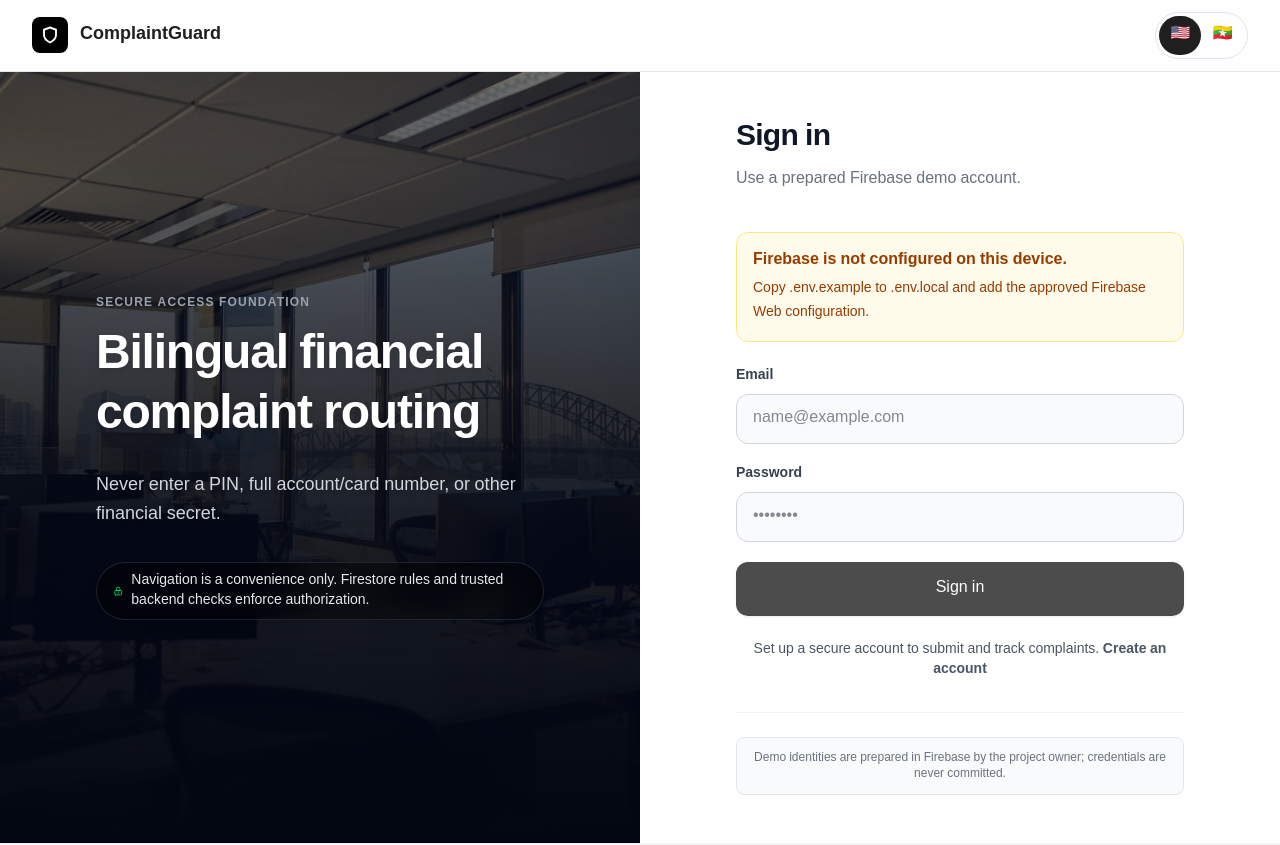
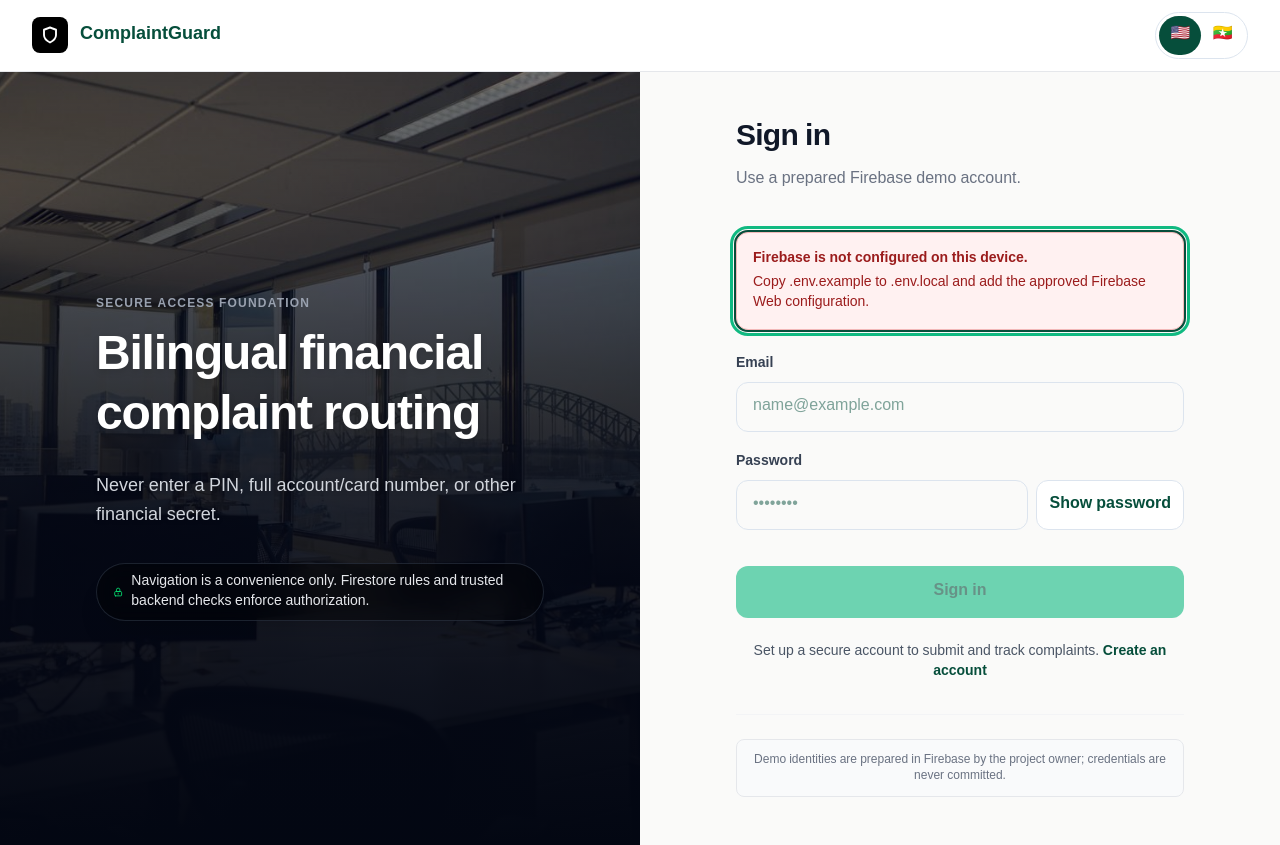
Before and after one commit to KaungMyatHtet-Coding/ComplaintGuard, a Next.js app in the folder frontend/: page /login in a window 1280 px wide. Built offline with nearby package versions, Linux system fonts and the light colour scheme; no server answers; a web font is replaced by a local one.

Commit message:
feat(frontend): apply secure approachable auth theme

```diff
--- a/frontend/src/app/globals.css
+++ b/frontend/src/app/globals.css
@@ -2,14 +2,18 @@
 @import "tailwindcss";
 
 :root {
-  --ink: #1f1f1f;
+  --forest: #064e3b;
+  --emerald: #10b981;
+  --warm-white: #fafaf9;
+  --ink: var(--forest);
   --muted: #5b6b82;
   --line: #dce4ee;
   --surface: #ffffff;
-  --canvas: #f4f4f4;
+  --canvas: var(--warm-white);
   --surface-alt: #f6f7ed;
-  --brand: #1f1f1f;
-  --brand-dark: #000000;
+  --brand: var(--forest);
+  --action: var(--emerald);
+  --brand-dark: var(--forest);
   --warning: #fff7e6;
   --danger: #9b1c1c;
 }
@@ -69,8 +73,114 @@ a {
 }
 
 :where(a, button, input, textarea, select, [tabindex]):focus-visible {
-  outline: 3px solid #f6f7ed;
+  outline: 3px solid var(--emerald);
   outline-offset: 3px;
+  box-shadow: 0 0 0 2px var(--forest);
+}
+
+.auth-page {
+  min-width: 0;
+  background: var(--warm-white);
+}
+
+.auth-form {
+  min-width: 0;
+  border-color: var(--line);
+  background: var(--surface);
+}
+
+.auth-input {
+  min-width: 0;
+  width: 100%;
+  border: 1px solid var(--line);
+  border-radius: 0.75rem;
+  background: var(--warm-white);
+  color: var(--forest);
+  caret-color: var(--action);
+  padding: 0.75rem 1rem;
+}
+
+.auth-input:focus {
+  border-color: var(--action);
+  background: var(--surface);
+  outline: none;
+  box-shadow: 0 0 0 3px rgb(16 185 129 / 25%);
+}
+
+.auth-input:focus-visible {
+  outline: 3px solid var(--emerald);
+  outline-offset: 2px;
+  box-shadow: 0 0 0 2px var(--forest);
+}
+
+.auth-input:-webkit-autofill,
+.auth-input:-webkit-autofill:hover,
+.auth-input:-webkit-autofill:focus,
+.auth-input:-webkit-autofill:active {
+  -webkit-text-fill-color: var(--forest);
+  caret-color: var(--action);
+  box-shadow: 0 0 0 1000px var(--warm-white) inset;
+  transition: background-color 9999s ease-out 0s;
+}
+
+.auth-password-row {
+  display: flex;
+  min-width: 0;
+  gap: 0.5rem;
+}
+
+.auth-password-row .auth-input {
+  flex: 1 1 auto;
+}
+
+.auth-password-toggle {
+  flex: 0 0 auto;
+  border: 1px solid var(--line);
+  border-radius: 0.75rem;
+  background: var(--surface);
+  color: var(--forest);
+  cursor: pointer;
+  padding: 0.75rem;
+  font-weight: 700;
+}
+
+.auth-password-toggle:hover {
+  border-color: var(--action);
+  background: #ecfdf5;
+}
+
+.auth-submit {
+  width: 100%;
+  border: 0;
+  border-radius: 0.75rem;
+  background: var(--action);
+  color: var(--forest);
+  cursor: pointer;
+  font-weight: 800;
+  padding: 0.875rem 1rem;
+}
+
+.auth-submit:hover:not(:disabled) {
+  background: #34d399;
+}
+
+.auth-submit:disabled {
+  cursor: not-allowed;
+  opacity: 0.6;
+}
+
+.auth-error-summary {
+  border-color: #f2b8b8;
+  background: #fff1f1;
+  color: var(--danger);
+}
+
+.auth-page a {
+  color: var(--forest);
+}
+
+.auth-page a:hover {
+  color: #047857;
 }
 
 .site-header {
@@ -230,8 +340,8 @@ a {
   width: 100%;
   border: 0;
   border-radius: 0.75rem;
-  background: var(--ink);
-  color: white;
+  background: var(--action);
+  color: var(--forest);
   cursor: pointer;
   font-weight: 600;
   padding: 0.875rem 1.1rem;
@@ -241,7 +351,7 @@ a {
 .primary-button:hover:not(:disabled) {
   transform: translateY(-1px);
   box-shadow: 0 4px 12px rgba(0,0,0,0.1);
-  background: #000000;
+  background: #34d399;
 }
 
 .primary-button:disabled {
--- a/frontend/src/app/login/page.tsx
+++ b/frontend/src/app/login/page.tsx
@@ -1,7 +1,7 @@
 "use client";
 
 import { useRouter } from "next/navigation";
-import { useEffect, useState, type FormEvent } from "react";
+import { useEffect, useRef, useState, type FormEvent } from "react";
 import Link from "next/link";
 
 import { AppHeader } from "@/components/app-header";
@@ -13,12 +13,20 @@ export default function LoginPage() {
   const { errorCode, profile, signIn, status, t } = useApp();
   const [email, setEmail] = useState("");
   const [password, setPassword] = useState("");
+  const [showPassword, setShowPassword] = useState(false);
+  const errorSummaryRef = useRef<HTMLDivElement>(null);
 
   useEffect(() => {
     if (profile && status === "authenticated") {
       router.replace(roleDestinations[profile.role]);
     }
   }, [profile, router, status]);
+
+  useEffect(() => {
+    if (status === "error" || status === "configuration_missing") {
+      window.requestAnimationFrame(() => errorSummaryRef.current?.focus());
+    }
+  }, [status]);
 
   async function submit(event: FormEvent<HTMLFormElement>) {
     event.preventDefault();
@@ -33,7 +41,7 @@ export default function LoginPage() {
   return (
     <>
       <AppHeader />
-      <main className="flex min-h-[calc(100vh-4.5rem)] bg-white animate-fade-in">
+      <main className="auth-page flex min-h-[calc(100vh-4.5rem)] animate-fade-in">
         {/* Left Side: Intro & Branding */}
         <div className="hidden lg:flex lg:w-1/2 flex-col justify-center px-12 xl:px-24 relative overflow-hidden bg-gray-950">
           <div
@@ -66,14 +74,14 @@ export default function LoginPage() {
             </div>
 
             {configurationMissing ? (
-              <div className="mb-6 p-4 rounded-xl bg-amber-50 border border-amber-200 text-amber-800" role="alert">
+              <div ref={errorSummaryRef} tabIndex={-1} className="auth-error-summary mb-6 rounded-xl border p-4 text-sm" role="alert">
                 <strong className="block font-bold mb-1">{t("configMissing")}</strong>
                 <span className="text-sm">{t("configHelp")}</span>
               </div>
             ) : null}
 
             {status === "error" ? (
-              <div className="mb-6 p-4 rounded-xl bg-red-50 border border-red-200 text-red-800 font-medium text-sm" role="alert">
+              <div ref={errorSummaryRef} tabIndex={-1} className="auth-error-summary mb-6 rounded-xl border p-4 text-sm font-medium" role="alert">
                 {permissionError ? t("permissionError") : t("authError")}
               </div>
             ) : null}
@@ -96,28 +104,33 @@ export default function LoginPage() {
                   required
                   value={email}
                   onChange={(event) => setEmail(event.target.value)}
-                  className="w-full px-4 py-3 rounded-xl border border-gray-300 focus:ring-2 focus:ring-black focus:border-black transition-all bg-gray-50 focus:bg-white text-gray-900 outline-none"
+                  className="auth-input"
                   placeholder="name@example.com"
                 />
               </div>
 
               <div>
               <label htmlFor="login-password" className="block text-sm font-bold text-gray-700 mb-2">{t("password")}</label>
+              <div className="auth-password-row">
               <input
                 id="login-password"
                 name="password"
-                  type="password"
+                  type={showPassword ? "text" : "password"}
                   autoComplete="current-password"
                   required
                   value={password}
                   onChange={(event) => setPassword(event.target.value)}
-                  className="w-full px-4 py-3 rounded-xl border border-gray-300 focus:ring-2 focus:ring-black focus:border-black transition-all bg-gray-50 focus:bg-white text-gray-900 outline-none"
+                  className="auth-input"
                   placeholder="••••••••"
                 />
+                <button type="button" className="auth-password-toggle" aria-label={showPassword ? t("hidePassword") : t("showPassword")} onClick={() => setShowPassword((value) => !value)}>
+                  {showPassword ? t("hidePassword") : t("showPassword")}
+                </button>
+              </div>
               </div>
 
               <button
-                className="w-full flex justify-center py-3.5 px-4 border border-transparent rounded-xl shadow-sm text-sm font-bold text-white bg-black hover:bg-gray-900 focus:outline-none focus:ring-2 focus:ring-offset-2 focus:ring-black transition-all disabled:opacity-70 disabled:cursor-not-allowed mt-4"
+                className="auth-submit mt-4"
                 disabled={isLoading || configurationMissing}
                 suppressHydrationWarning
               >
@@ -127,7 +140,7 @@ export default function LoginPage() {
 
             <div className="mt-6 text-center text-sm text-gray-600">
               <span>{t("registerLead")} </span>
-              <Link href="/register" className="font-bold underline underline-offset-4 hover:text-black">
+              <Link href="/register" className="font-bold underline underline-offset-4">
                 {t("createAccount")}
               </Link>
             </div>
--- a/frontend/src/app/register/page.tsx
+++ b/frontend/src/app/register/page.tsx
@@ -213,7 +213,7 @@ export default function RegisterPage() {
   return (
     <>
       <AppHeader />
-      <main className="min-h-[calc(100vh-4.5rem)] bg-white px-4 py-10 sm:px-6 lg:px-8">
+      <main className="auth-page min-h-[calc(100vh-4.5rem)] px-4 py-10 sm:px-6 lg:px-8">
         <div className="mx-auto w-full max-w-xl">
           <div className="mb-8 text-center">
             <h1 className="text-3xl font-extrabold tracking-tight text-gray-900">{title}</h1>
@@ -223,7 +223,7 @@ export default function RegisterPage() {
           {formError || supportRequired || status === "configuration_missing" ? (
             <div
               ref={errorSummaryRef}
-              className="mb-6 rounded-xl border border-red-200 bg-red-50 p-4 text-sm text-red-800"
+              className="auth-error-summary mb-6 rounded-xl border p-4 text-sm"
               role="alert"
               tabIndex={-1}
             >
@@ -245,11 +245,11 @@ export default function RegisterPage() {
           ) : null}
 
           {showForm && !accountCreated ? (
-            <form onSubmit={recovery ? submitRecovery : submitRegistration} noValidate className="space-y-5 rounded-2xl border border-gray-200 bg-white p-5 shadow-sm sm:p-8">
+            <form onSubmit={recovery ? submitRecovery : submitRegistration} noValidate className="auth-form space-y-5 rounded-2xl border p-5 shadow-sm sm:p-8">
               {!recovery ? (
                 <div>
                   <label htmlFor="register-email" className="mb-2 block text-sm font-bold text-gray-700">{t("email")}</label>
-                  <input id="register-email" name="email" type="email" autoComplete="email" value={input.email} onChange={(event) => updateField("email", event.target.value)} aria-invalid={Boolean(fieldErrors.email)} aria-describedby="register-email-help register-email-error" className="w-full rounded-xl border border-gray-300 bg-gray-50 px-4 py-3 text-gray-900 outline-none transition-all focus:border-black focus:bg-white focus:ring-2 focus:ring-black" />
+                  <input id="register-email" name="email" type="email" autoComplete="email" value={input.email} onChange={(event) => updateField("email", event.target.value)} aria-invalid={Boolean(fieldErrors.email)} aria-describedby="register-email-help register-email-error" className="auth-input" />
                   <p id="register-email-help" className="mt-2 text-xs text-gray-500">{t("registerEmailHelp")}</p>
                   {fieldErrors.email ? <p id="register-email-error" className="mt-1 text-sm text-red-700">{fieldErrors.email}</p> : null}
                 </div>
@@ -257,7 +257,7 @@ export default function RegisterPage() {
 
               <div>
                 <label htmlFor="register-display-name" className="mb-2 block text-sm font-bold text-gray-700">{t("displayName")}</label>
-                <input id="register-display-name" name="name" type="text" autoComplete="name" value={input.displayName} onChange={(event) => updateField("displayName", event.target.value)} aria-invalid={Boolean(fieldErrors.displayName)} className="w-full rounded-xl border border-gray-300 bg-gray-50 px-4 py-3 text-gray-900 outline-none transition-all focus:border-black focus:bg-white focus:ring-2 focus:ring-black" />
+                <input id="register-display-name" name="name" type="text" autoComplete="name" value={input.displayName} onChange={(event) => updateField("displayName", event.target.value)} aria-invalid={Boolean(fieldErrors.displayName)} className="auth-input" />
                 <p className="mt-2 text-xs text-gray-500">{t("displayNameHelp")}</p>
                 {fieldErrors.displayName ? <p className="mt-1 text-sm text-red-700">{fieldErrors.displayName}</p> : null}
               </div>
@@ -266,18 +266,18 @@ export default function RegisterPage() {
                 <>
                   <div>
                     <label htmlFor="register-password" className="mb-2 block text-sm font-bold text-gray-700">{t("password")}</label>
-                    <div className="flex gap-2">
-                      <input id="register-password" name="password" type={showPassword ? "text" : "password"} autoComplete="new-password" value={input.password} onChange={(event) => updateField("password", event.target.value)} aria-invalid={Boolean(fieldErrors.password)} className="min-w-0 flex-1 rounded-xl border border-gray-300 bg-gray-50 px-4 py-3 text-gray-900 outline-none transition-all focus:border-black focus:bg-white focus:ring-2 focus:ring-black" />
-                      <button type="button" className="rounded-xl border border-gray-300 px-3 text-sm font-semibold text-gray-700 hover:bg-gray-100" aria-label={showPassword ? t("hidePassword") : t("showPassword")} onClick={() => setShowPassword((value) => !value)}>{showPassword ? t("hidePassword") : t("showPassword")}</button>
+                    <div className="auth-password-row">
+                      <input id="register-password" name="password" type={showPassword ? "text" : "password"} autoComplete="new-password" value={input.password} onChange={(event) => updateField("password", event.target.value)} aria-invalid={Boolean(fieldErrors.password)} className="auth-input" />
+                      <button type="button" className="auth-password-toggle" aria-label={showPassword ? t("hidePassword") : t("showPassword")} onClick={() => setShowPassword((value) => !value)}>{showPassword ? t("hidePassword") : t("showPassword")}</button>
                     </div>
                     <p className="mt-2 text-xs text-gray-500">{t("passwordRequirements")}</p>
                     {fieldErrors.password ? <p className="mt-1 text-sm text-red-700">{fieldErrors.password}</p> : null}
                   </div>
                   <div>
                     <label htmlFor="register-confirm-password" className="mb-2 block text-sm font-bold text-gray-700">{t("confirmPassword")}</label>
-                    <div className="flex gap-2">
-                      <input id="register-confirm-password" name="confirmPassword" type={showConfirmation ? "text" : "password"} autoComplete="new-password" value={input.confirmPassword} onChange={(event) => updateField("confirmPassword", event.target.value)} aria-invalid={Boolean(fieldErrors.confirmPassword)} className="min-w-0 flex-1 rounded-xl border border-gray-300 bg-gray-50 px-4 py-3 text-gray-900 outline-none transition-all focus:border-black focus:bg-white focus:ring-2 focus:ring-black" />
-                      <button type="button" className="rounded-xl border border-gray-300 px-3 text-sm font-semibold text-gray-700 hover:bg-gray-100" aria-label={showConfirmation ? t("hidePasswordConfirmation") : t("showPasswordConfirmation")} onClick={() => setShowConfirmation((value) => !value)}>{showConfirmation ? t("hidePasswordConfirmation") : t("showPasswordConfirmation")}</button>
+                    <div className="auth-password-row">
+                      <input id="register-confirm-password" name="confirmPassword" type={showConfirmation ? "text" : "password"} autoComplete="new-password" value={input.confirmPassword} onChange={(event) => updateField("confirmPassword", event.target.value)} aria-invalid={Boolean(fieldErrors.confirmPassword)} className="auth-input" />
+                      <button type="button" className="auth-password-toggle" aria-label={showConfirmation ? t("hidePasswordConfirmation") : t("showPasswordConfirmation")} onClick={() => setShowConfirmation((value) => !value)}>{showConfirmation ? t("hidePasswordConfirmation") : t("showPasswordConfirmation")}</button>
                     </div>
                     {fieldErrors.confirmPassword ? <p className="mt-1 text-sm text-red-700">{fieldErrors.confirmPassword}</p> : null}
                   </div>
@@ -303,7 +303,7 @@ export default function RegisterPage() {
               </label>
               {fieldErrors.termsAccepted ? <p className="text-sm text-red-700">{fieldErrors.termsAccepted}</p> : null}
 
-              <button type="submit" disabled={isBusy} className="w-full rounded-xl bg-black px-4 py-3.5 text-sm font-bold text-white transition hover:bg-gray-900 disabled:cursor-not-allowed disabled:opacity-60">
+              <button type="submit" disabled={isBusy} className="auth-submit">
                 {isBusy ? (recovery ? t("finishingSetup") : t("registering")) : recovery ? t("finishSetup") : t("register")}
               </button>
             </form>
```
Also changed, not shown: 2 other files (tests, documents, lock files or other folders).
